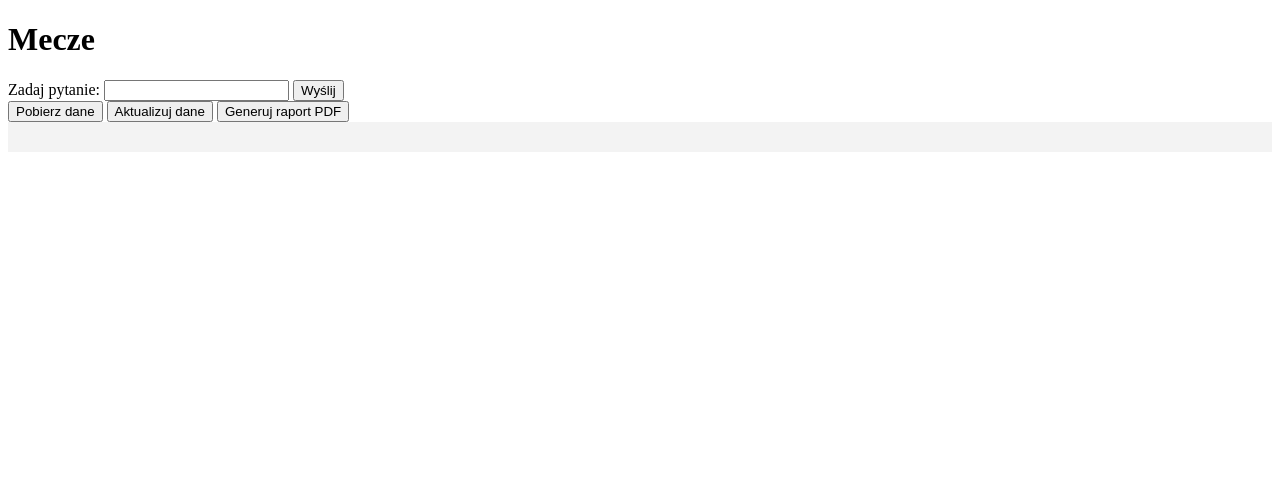
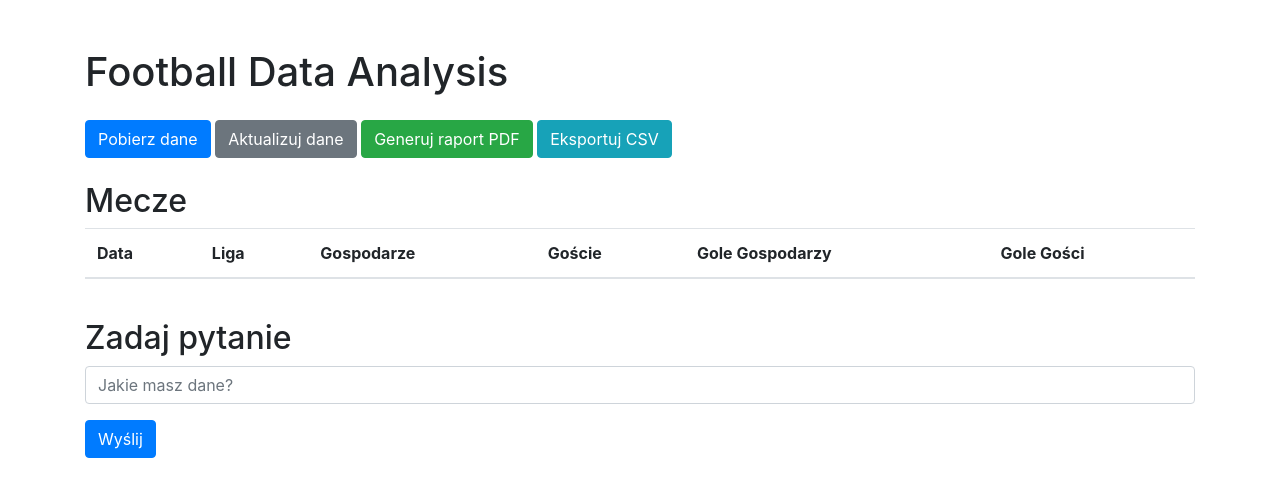
Before and after one commit to safe-n/flask-football-app, a Flask app: page / in a window 1280 px wide. Shown: the top 497 px of the page. Run offline with Flask 3, Linux system fonts and the light colour scheme; lists and menus that the app fills with data are empty; some libraries are stand-ins or nearby versions.

Commit message:
Update index.html

```diff
--- a/templates/index.html
+++ b/templates/index.html
@@ -1,184 +1,128 @@
-<!DOCTYPE html>
+<!doctype html>
 <html lang="en">
 <head>
-    <meta charset="UTF-8">
-    <meta name="viewport" content="width=device-width, initial-scale=1.0">
-    <title>Mecze</title>
-    <style>
-        /* Styl dla spinnera */
-        .spinner {
-            display: none;
-            border: 16px solid #f3f3f3;
-            border-radius: 50%;
-            border-top: 16px solid #3498db;
-            width: 120px;
-            height: 120px;
-            animation: spin 2s linear infinite;
-            margin: auto;
-        }
+    <meta charset="utf-8">
+    <meta name="viewport" content="width=device-width, initial-scale=1, shrink-to-fit=no">
+    <title>Football Data Analysis</title>
+    <link rel="stylesheet" href="https://stackpath.bootstrapcdn.com/bootstrap/4.5.2/css/bootstrap.min.css">
+</head>
+<body>
+<div class="container mt-5">
+    <h1 class="mb-4">Football Data Analysis</h1>
 
-        @keyframes spin {
-            0% { transform: rotate(0deg); }
-            100% { transform: rotate(360deg); }
-        }
+    <div class="row mb-4">
+        <div class="col">
+            <button class="btn btn-primary" onclick="fetchData()">Pobierz dane</button>
+            <button class="btn btn-secondary" onclick="updateData()">Aktualizuj dane</button>
+            <button class="btn btn-success" onclick="generateReport()">Generuj raport PDF</button>
+            <button class="btn btn-info" onclick="exportCSV()">Eksportuj CSV</button>
+        </div>
+    </div>
 
-        /* Styl dla paska postępu */
-        #progressBar {
-            width: 100%;
-            background-color: #f3f3f3;
-        }
+    <div class="row mb-4">
+        <div class="col">
+            <h2>Mecze</h2>
+            <table class="table table-striped">
+                <thead>
+                <tr>
+                    <th>Data</th>
+                    <th>Liga</th>
+                    <th>Gospodarze</th>
+                    <th>Goście</th>
+                    <th>Gole Gospodarzy</th>
+                    <th>Gole Gości</th>
+                </tr>
+                </thead>
+                <tbody>
+                {% for match in matches %}
+                <tr>
+                    <td>{{ match.date }}</td>
+                    <td>{{ match.league }}</td>
+                    <td>{{ match.home_team }}</td>
+                    <td>{{ match.away_team }}</td>
+                    <td>{{ match.home_goals }}</td>
+                    <td>{{ match.away_goals }}</td>
+                </tr>
+                {% endfor %}
+                </tbody>
+            </table>
+        </div>
+    </div>
 
-        #progressBar div {
-            width: 0%;
-            height: 30px;
-            background-color: #4caf50;
-            text-align: center;
-            line-height: 30px;
-            color: white;
-        }
-
-        /* Styl dla okna logów */
-        #logWindow {
-            display: none;
-            width: 100%;
-            height: 200px;
-            border: 1px solid #ccc;
-            overflow-y: scroll;
-            margin-top: 10px;
-        }
-
-        #logWindow pre {
-            white-space: pre-wrap;
-        }
-    </style>
-</head>
-<body onload="showLoading()">
-    <div id="loadingScreen">
-        <div class="spinner" id="spinner"></div>
+    <div class="row mb-4">
+        <div class="col">
+            <h2>Zadaj pytanie</h2>
+            <form id="queryForm">
+                <div class="form-group">
+                    <input type="text" class="form-control" id="queryInput" placeholder="Jakie masz dane?">
                 </div>
-    <script>
-        function showLoading() {
-            document.getElementById('loadingScreen').style.display = 'block';
-            window.onload = function() {
-                document.getElementById('loadingScreen').style.display = 'none';
-            }
-        }
-    </script>
-    <h1>Mecze</h1>
-    <div>
-        <label for="query">Zadaj pytanie:</label>
-        <input type="text" id="query" name="query">
-        <button onclick="sendQuery()">Wyślij</button>
+                <button type="submit" class="btn btn-primary">Wyślij</button>
+            </form>
         </div>
-    <button id="fetchButton" onclick="fetchData()">Pobierz dane</button>
-    <button id="updateButton" onclick="updateData()">Aktualizuj dane</button>
-    <button id="reportButton" onclick="generateReport()">Generuj raport PDF</button>
-    <div class="spinner" id="spinner"></div>
-    <div id="progressBar">
-        <div></div>
     </div>
-    <div id="logWindow">
-        <pre id="logContent"></pre>
 </div>
-    <div id="result"></div>
 
 <script>
-        function showSpinner() {
-            document.getElementById('spinner').style.display = 'block';
-            document.getElementById('fetchButton').style.display = 'none';
-            document.getElementById('updateButton').style.display = 'none';
-            document.getElementById('reportButton').style.display = 'none';
-            document.getElementById('logWindow').style.display = 'block';
-        }
-
-        function hideSpinner() {
-            document.getElementById('spinner').style.display = 'none';
-            document.getElementById('logWindow').style.display = 'none';
-            document.getElementById('fetchButton').style.display = 'inline';
-            document.getElementById('updateButton').style.display = 'inline';
-            document.getElementById('reportButton').style.display = 'inline';
-        }
-
-        function updateProgressBar(percentage) {
-            var progressBar = document.getElementById('progressBar');
-            var progress = progressBar.querySelector('div');
-            progress.style.width = percentage + '%';
-            progress.textContent = percentage + '%';
-            progressBar.style.display = 'block';
-        }
-
-        function appendLog(message) {
-            var logContent = document.getElementById('logContent');
-            logContent.textContent += message + '\n';
-            logContent.scrollTop = logContent.scrollHeight;
-        }
+    document.getElementById('queryForm').addEventListener('submit', function(event) {
+        event.preventDefault();
+        const query = document.getElementById('queryInput').value;
+        fetch('/query', {
+            method: 'POST',
+            headers: {
+                'Content-Type': 'application/json'
+            },
+            body: JSON.stringify({ query: query })
+        })
+        .then(response => response.json())
+        .then(data => {
+            alert(JSON.stringify(data));
+        });
+    });
 
     function fetchData() {
-            showSpinner();
         fetch('/fetch', { method: 'POST' })
         .then(response => response.text())
         .then(data => {
-                    document.getElementById('result').textContent = data;
-                    hideSpinner();
-                })
-                .catch(error => {
-                    document.getElementById('result').textContent = 'Error: ' + error;
-                    hideSpinner();
+            alert(data);
         });
     }
 
     function updateData() {
-            showSpinner();
         fetch('/update', { method: 'POST' })
         .then(response => response.text())
         .then(data => {
-                    document.getElementById('result').textContent = data;
-                    hideSpinner();
-                })
-                .catch(error => {
-                    document.getElementById('result').textContent = 'Error: ' + error;
-                    hideSpinner();
+            alert(data);
         });
     }
 
     function generateReport() {
-            showSpinner();
         fetch('/report', { method: 'POST' })
         .then(response => response.blob())
         .then(blob => {
             const url = window.URL.createObjectURL(blob);
             const a = document.createElement('a');
-                    a.style.display = 'none';
             a.href = url;
             a.download = 'Football_Data_Analysis_Report.pdf';
             document.body.appendChild(a);
             a.click();
-                    window.URL.revokeObjectURL(url);
-                    hideSpinner();
-                })
-                .catch(error => {
-                    document.getElementById('result').textContent = 'Error: ' + error;
-                    hideSpinner();
+            a.remove();
         });
     }
 
-        function sendQuery() {
-            const query = document.getElementById('query').value;
-            fetch('/query', {
-                method: 'POST',
-                headers: {
-                    'Content-Type': 'application/x-www-form-urlencoded',
-                },
-                body: 'query=' + encodeURIComponent(query),
-            })
-                .then(response => response.json())
-                .then(data => {
-                    document.getElementById('result').textContent = JSON.stringify(data);
-                })
-                .catch(error => {
-                    document.getElementById('result').textContent = 'Error: ' + error;
+    function exportCSV() {
+        fetch('/export', { method: 'GET' })
+        .then(response => response.blob())
+        .then(blob => {
+            const url = window.URL.createObjectURL(blob);
+            const a = document.createElement('a');
+            a.href = url;
+            a.download = 'matches.csv';
+            document.body.appendChild(a);
+            a.click();
+            a.remove();
         });
     }
 </script>
+
 </body>
 </html>
```
Lines whose indentation alone changed are shown as unchanged.
